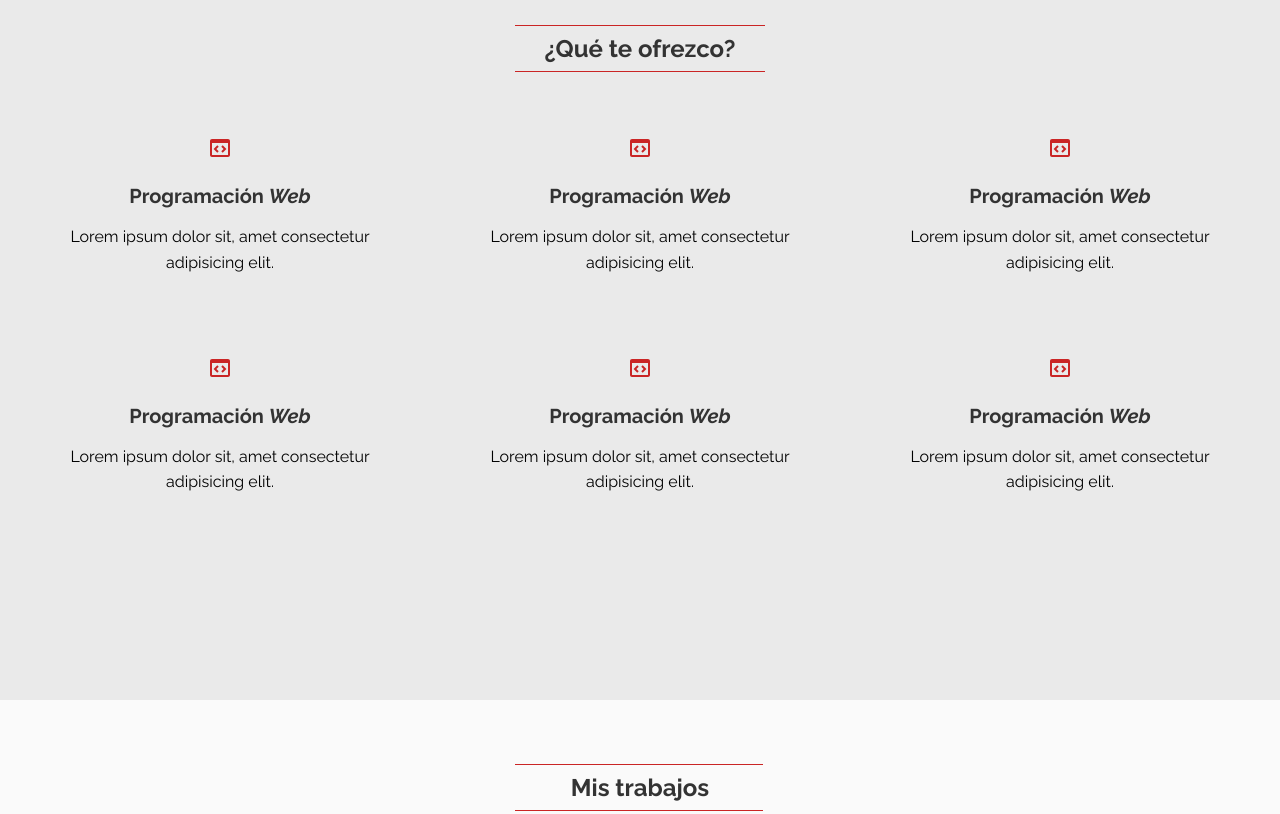
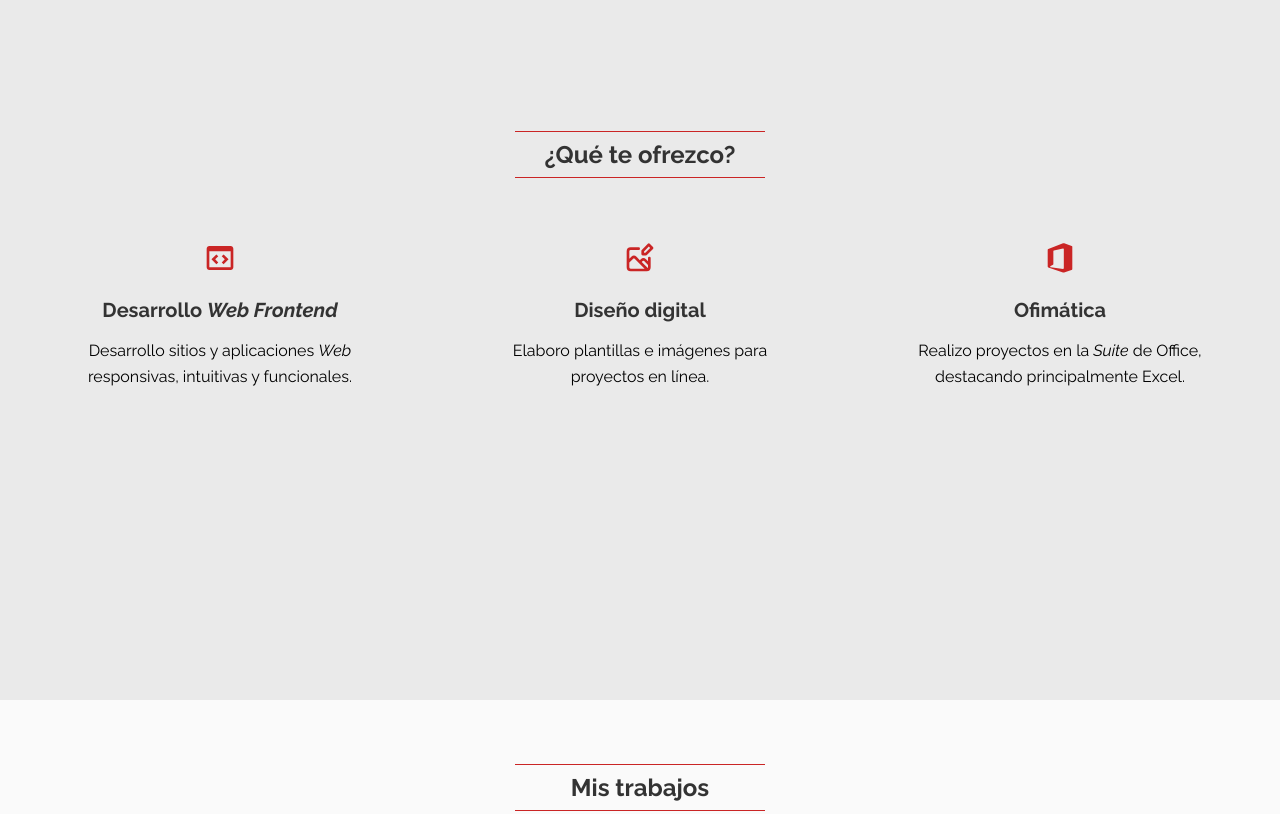
Before and after one commit to criZorr/portfolio, a plain HTML site: page index.html in a window 1280 px wide. Shown: the part 1820-2634 px from the top of the page. Drawn offline with Linux system fonts and the light colour scheme.

Commit message:
Adición de contenido al área de 'Servicios'

```diff
--- a/index.html
+++ b/index.html
@@ -102,7 +102,7 @@
           <a href="#inicio">Inicio</a>
           <a href="#acerca">Acerca</a>
           <a href="#servicios">Servicios</a>
-          <a href="#portafolio">Portafolio</a>
+          <a href="#portafolio">Proyectos</a>
           <a href="#contacto">Contacto</a>
         </nav>
       </section>
@@ -176,7 +176,7 @@
         </div>
         <div class="progress">
           <p>
-            <b>Desarrollo <i>Web</i> Frontend</b>
+            <b>Desarrollo <i>Web Frontend</i></b>
             <b>50%</b>
           </p>
           <progress value="50" min="0" max="100"></progress>
@@ -214,93 +214,51 @@
               d="M9.293 9.293L5.586 13 9.293 16.707 10.707 15.293 8.414 13 10.707 10.707zM14.707 9.293L13.293 10.707 15.586 13 13.293 15.293 14.707 16.707 18.414 13z"
             />
           </svg>
-          <h3>Programación <i>Web</i></h3>
-          <p>Lorem ipsum dolor sit, amet consectetur adipisicing elit.</p>
+          <h3>Desarrollo <i>Web Frontend</i></h3>
+          <p>
+            Desarrollo sitios y aplicaciones <i>Web</i> responsivas, intuitivas
+            y funcionales.
+          </p>
+        </article>
+        <article class="service-card">
+          <svg
+            width="24"
+            height="24"
+            viewBox="0 0 24 24"
+            id="Layer_1"
+            data-name="Layer 1"
+            xmlns="http://www.w3.org/2000/svg"
+          >
+            <path
+              d="M21.73682,3.751,19.31689,1.33105a.99964.99964,0,0,0-1.41406,0L13.32275,5.91113a1.00013,1.00013,0,0,0-.293.707V9.03809a1.00005,1.00005,0,0,0,1,1H16.4502a1.00014,1.00014,0,0,0,.707-.293L21.73682,5.165A.99964.99964,0,0,0,21.73682,3.751ZM16.03613,8.03809H15.02979V7.03223l3.58007-3.58008L19.61572,4.458ZM19,11a1,1,0,0,0-1,1v2.3916l-1.48047-1.48047a2.78039,2.78039,0,0,0-3.92822,0l-.698.698L9.40723,11.123a2.777,2.777,0,0,0-3.92432,0L4,12.606V7A1.0013,1.0013,0,0,1,5,6h6a1,1,0,0,0,0-2H5A3.00328,3.00328,0,0,0,2,7V19a3.00328,3.00328,0,0,0,3,3H17a3.00328,3.00328,0,0,0,3-3V12A1,1,0,0,0,19,11ZM5,20a1.0013,1.0013,0,0,1-1-1V15.43408l2.897-2.897a.79926.79926,0,0,1,1.09619,0l3.168,3.16711c.00849.00916.0116.02179.02045.03064L15.44714,20Zm13-1a.97137.97137,0,0,1-.17877.53705l-4.51386-4.51386.698-.698a.77979.77979,0,0,1,1.1001,0L18,17.21973Z"
+            />
+          </svg>
+          <h3>Diseño digital</h3>
+          <p>Elaboro plantillas e imágenes para proyectos en línea.</p>
         </article>
         <article class="service-card">
           <svg
             xmlns="http://www.w3.org/2000/svg"
-            width="24"
-            height="24"
-            viewBox="0 0 24 24"
+            width="52"
+            height="52"
+            viewBox="0 0 52 52"
+            enable-background="new 0 0 52 52"
+            xml:space="preserve"
           >
-            <path
-              d="M20,3H4C2.897,3,2,3.897,2,5v14c0,1.103,0.897,2,2,2h16c1.103,0,2-0.897,2-2V5C22,3.897,21.103,3,20,3z M4,19V7h16 l0.002,12H4z"
-            />
-            <path
-              d="M9.293 9.293L5.586 13 9.293 16.707 10.707 15.293 8.414 13 10.707 10.707zM14.707 9.293L13.293 10.707 15.586 13 13.293 15.293 14.707 16.707 18.414 13z"
-            />
+            <path d="M6,40.6L6,40.6L6,40.6z" />
+            <g>
+              <line x1="6.1" y1="41" x2="6.1" y2="41" />
+              <path d="M6.1,41" />
+              <path
+                d="M30.8,49.5c0.6,0.2,1.3,0.2,1.9,0l11.9-3.9c0.8-0.3,1.4-1,1.4-1.9v-36c0-0.6-0.4-1.2-1-1.4L32.9,2.2
+		              c-0.7-0.2-1.4-0.2-2,0L7,11.4c-0.6,0.2-1,0.8-1,1.4v27.1c0,0.6,0.4,1.2,1,1.4L30.8,49.5z M32,42.8c0,0.6-0.5,1.1-1,1l-20-2.7
+		              c-0.5-0.1-0.9-0.5-0.9-1v-0.4c0-0.4,0.2-0.7,0.7-0.9l3.8-1.8c0.4-0.2,0.6-0.5,0.6-0.9V14.8c0-0.5,0.3-0.9,0.8-1l15-3.4
+		              c0.6-0.1,1.2,0.3,1.2,1V42.8z"
+              />
+            </g>
           </svg>
-          <h3>Programación <i>Web</i></h3>
-          <p>Lorem ipsum dolor sit, amet consectetur adipisicing elit.</p>
-        </article>
-        <article class="service-card">
-          <svg
-            xmlns="http://www.w3.org/2000/svg"
-            width="24"
-            height="24"
-            viewBox="0 0 24 24"
-          >
-            <path
-              d="M20,3H4C2.897,3,2,3.897,2,5v14c0,1.103,0.897,2,2,2h16c1.103,0,2-0.897,2-2V5C22,3.897,21.103,3,20,3z M4,19V7h16 l0.002,12H4z"
-            />
-            <path
-              d="M9.293 9.293L5.586 13 9.293 16.707 10.707 15.293 8.414 13 10.707 10.707zM14.707 9.293L13.293 10.707 15.586 13 13.293 15.293 14.707 16.707 18.414 13z"
-            />
-          </svg>
-          <h3>Programación <i>Web</i></h3>
-          <p>Lorem ipsum dolor sit, amet consectetur adipisicing elit.</p>
-        </article>
-        <article class="service-card">
-          <svg
-            xmlns="http://www.w3.org/2000/svg"
-            width="24"
-            height="24"
-            viewBox="0 0 24 24"
-          >
-            <path
-              d="M20,3H4C2.897,3,2,3.897,2,5v14c0,1.103,0.897,2,2,2h16c1.103,0,2-0.897,2-2V5C22,3.897,21.103,3,20,3z M4,19V7h16 l0.002,12H4z"
-            />
-            <path
-              d="M9.293 9.293L5.586 13 9.293 16.707 10.707 15.293 8.414 13 10.707 10.707zM14.707 9.293L13.293 10.707 15.586 13 13.293 15.293 14.707 16.707 18.414 13z"
-            />
-          </svg>
-          <h3>Programación <i>Web</i></h3>
-          <p>Lorem ipsum dolor sit, amet consectetur adipisicing elit.</p>
-        </article>
-        <article class="service-card">
-          <svg
-            xmlns="http://www.w3.org/2000/svg"
-            width="24"
-            height="24"
-            viewBox="0 0 24 24"
-          >
-            <path
-              d="M20,3H4C2.897,3,2,3.897,2,5v14c0,1.103,0.897,2,2,2h16c1.103,0,2-0.897,2-2V5C22,3.897,21.103,3,20,3z M4,19V7h16 l0.002,12H4z"
-            />
-            <path
-              d="M9.293 9.293L5.586 13 9.293 16.707 10.707 15.293 8.414 13 10.707 10.707zM14.707 9.293L13.293 10.707 15.586 13 13.293 15.293 14.707 16.707 18.414 13z"
-            />
-          </svg>
-          <h3>Programación <i>Web</i></h3>
-          <p>Lorem ipsum dolor sit, amet consectetur adipisicing elit.</p>
-        </article>
-        <article class="service-card">
-          <svg
-            xmlns="http://www.w3.org/2000/svg"
-            width="24"
-            height="24"
-            viewBox="0 0 24 24"
-          >
-            <path
-              d="M20,3H4C2.897,3,2,3.897,2,5v14c0,1.103,0.897,2,2,2h16c1.103,0,2-0.897,2-2V5C22,3.897,21.103,3,20,3z M4,19V7h16 l0.002,12H4z"
-            />
-            <path
-              d="M9.293 9.293L5.586 13 9.293 16.707 10.707 15.293 8.414 13 10.707 10.707zM14.707 9.293L13.293 10.707 15.586 13 13.293 15.293 14.707 16.707 18.414 13z"
-            />
-          </svg>
-          <h3>Programación <i>Web</i></h3>
-          <p>Lorem ipsum dolor sit, amet consectetur adipisicing elit.</p>
+          <h3>Ofimática</i></h3>
+          <p>Realizo proyectos en la <i>Suite</i> de Office, destacando principalmente Excel.</p>
         </article>
       </div>
     </section>
--- a/style.css
+++ b/style.css
@@ -466,6 +466,10 @@ body {
   margin-bottom: 2rem;
 }
 
+.about .btn {
+  transition: all 0.5s ease-out;
+}
+
 .about .btn:hover {
   background-color: var(--second-color);
   color: var(--first-color);
@@ -633,6 +637,8 @@ body {
 .service-card svg {
   fill: var(--first-color);
   margin-bottom: 1.25rem;
+  width: 2rem;
+  height: 2rem;
 }
 
 .service-card h3 {
```
Also changed, not shown: assets/service-design-img.svg (added), assets/service-office.svg (added).
